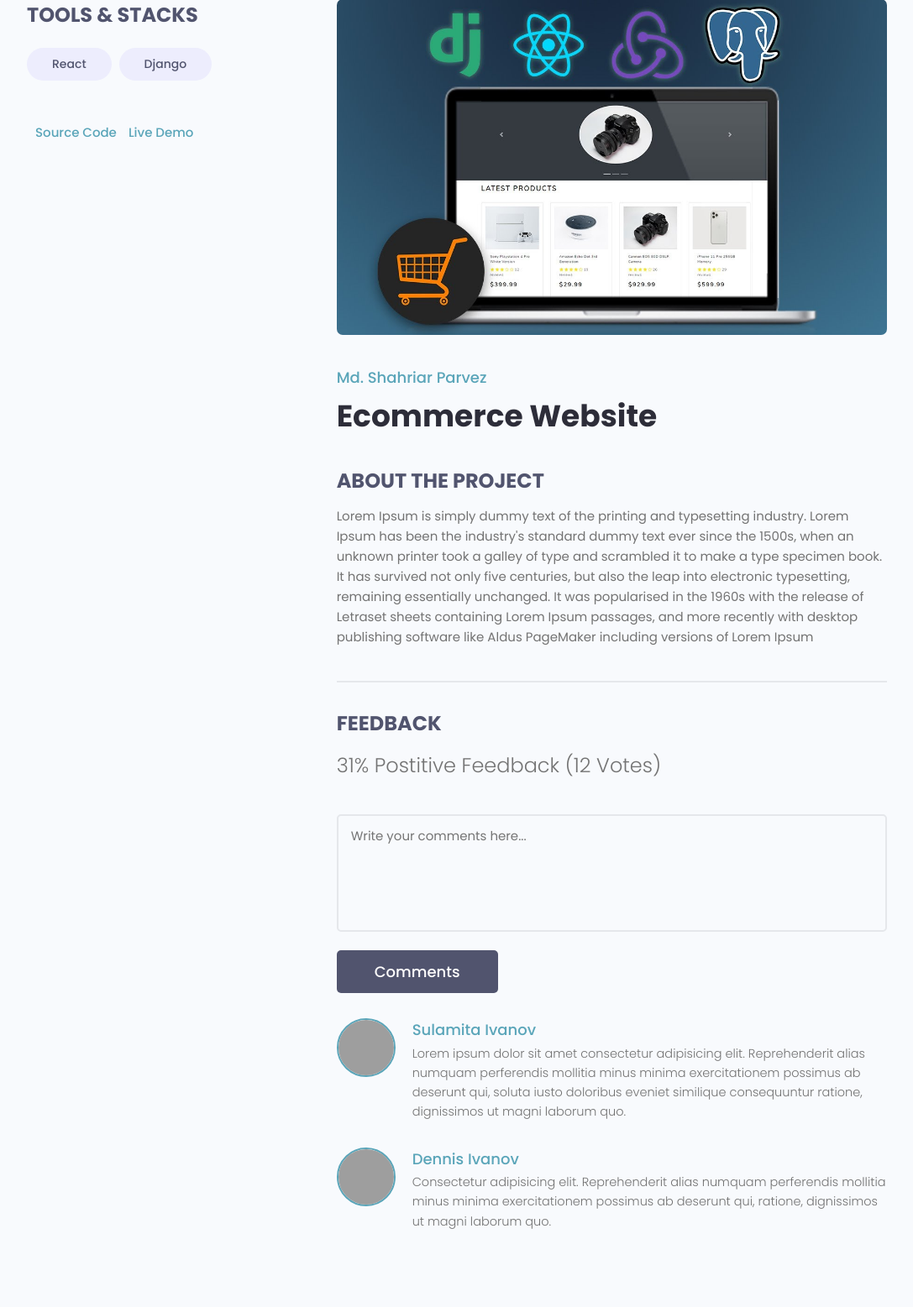
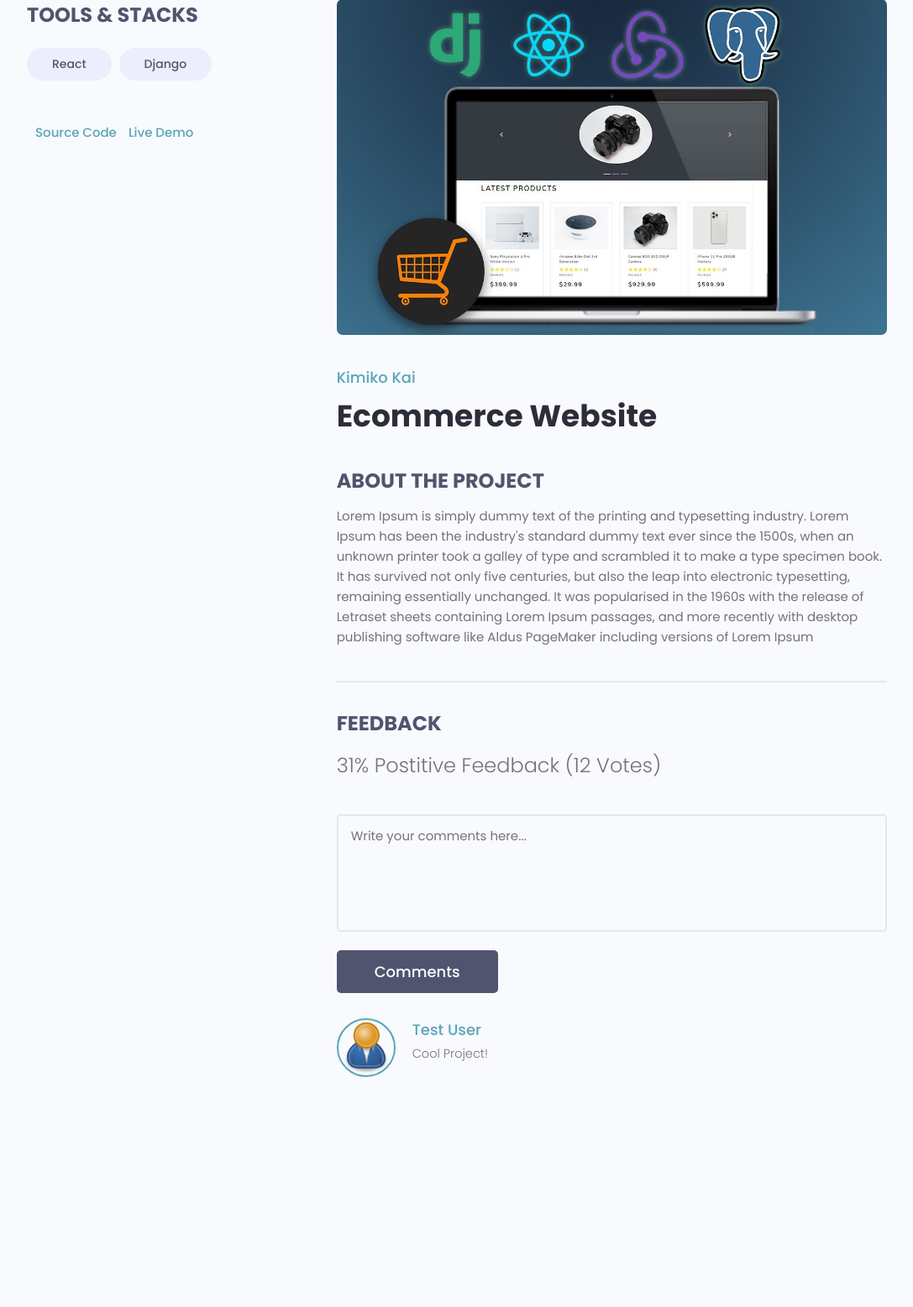
Before and after one commit to sochubert/devsearch, a Django app: page /projects/project/46b19ac0-17e0-46a9-8fb8-9eeae84e58c4 in a window 1280 px wide. Shown: the part 108-1665 px from the top of the page at 84% size, without its empty margins (96-1183 px from the left). After the commit the page ends 1391 px from the top, so only its background shows below. Run offline with Django 4.2, Linux system fonts and the light colour scheme; data comes from the database, SQL or seed files in the repository; both versions use the stored data as it was after the commit; some libraries are stand-ins or nearby versions; grey boxes are pictures that could not be loaded.

Commit message:
Reviews rendering

```diff
--- a/projects/models.py
+++ b/projects/models.py
@@ -33,13 +33,16 @@ class Review(models.Model):
         ('up', 'Up Vote'),
         ('down', 'Down Vote'),
     )
-    # owner =
+    owner = models.ForeignKey(Profile, on_delete=models.CASCADE, null=True)
     project = models.ForeignKey(Project, on_delete=models.CASCADE)
     body = models.TextField(null=True, blank=True)
     value = models.CharField(max_length=200, choices=VOTE_TYPE)
     created = models.DateTimeField(auto_now_add=True)
     id = models.UUIDField(default=uuid.uuid4, unique=True,
                           primary_key=True, editable=False)
+
+    class Meta:
+        unique_together = [['owner', 'project']]
 
     def __str__(self):
         return self.value
--- a/projects/templates/projects/single-project.html
+++ b/projects/templates/projects/single-project.html
@@ -23,7 +23,7 @@
         </div>
         <div class="column column--2of3">
           <img class="singleProject__preview" src="{{ project.featured_image.url }}" alt="portfolio thumbnail" />
-          <a href="profile.html" class="singleProject__developer">Md. Shahriar Parvez</a>
+          <a href="profile.html" class="singleProject__developer">{{project.owner.name}}</a>
           <h2 class="singleProject__title">{{project.title}}</h2>
           <h3 class="singleProject__subtitle">About the Project</h3>
           <div class="singleProject__info">
@@ -47,32 +47,21 @@
               <input class="btn btn--sub btn--lg" type="submit" value="Comments" />
             </form>
             <div class="commentList">
+              {% for review in project.review_set.all %}
+              {% if review.body %}
               <div class="comment">
-                <a href="profile.html">
-                  <img class="avatar avatar--md"
-                    src="https://pbs.twimg.com/profile_images/1335382240931368961/b3wSZKj4_400x400.jpg" alt="user" />
+                <a href="{% url 'user-profile' review.owner.id %}">
+                  <img class="avatar avatar--md" src="{{review.owner.profile_image.url}}" alt="user" />
                 </a>
                 <div class="comment__details">
-                  <a href="profile.html" class="comment__author">Sulamita Ivanov</a>
+                  <a href="{% url 'user-profile' review.owner.id %}" class="comment__author">{{review.owner.name}}</a>
                   <p class="comment__info">
-                    Lorem ipsum dolor sit amet consectetur adipisicing elit. Reprehenderit alias numquam perferendis
-                    mollitia minus minima exercitationem possimus ab deserunt qui, soluta iusto doloribus eveniet
-                    similique consequuntur ratione, dignissimos ut magni laborum quo.
+                    {{review.body}}
                   </p>
                 </div>
               </div>
-              <div class="comment">
-                <a href="profile.html">
-                  <img class="avatar avatar--md" src="https://avatars.githubusercontent.com/u/33843378" alt="user" />
-                </a>
-                <div class="comment__details">
-                  <a href="profile.html" class="comment__author">Dennis Ivanov</a>
-                  <p class="comment__info">
-                    Consectetur adipisicing elit. Reprehenderit alias numquam perferendis mollitia minus minima
-                    exercitationem possimus ab deserunt qui, ratione, dignissimos ut magni laborum quo.
-                  </p>
-                </div>
-              </div>
+              {% endif %}
+              {% endfor %}
             </div>
           </div>
         </div>
```
Also changed, not shown: db.sqlite3, projects/migrations/0005_alter_project_options_review_owner_and_more.py (added).
